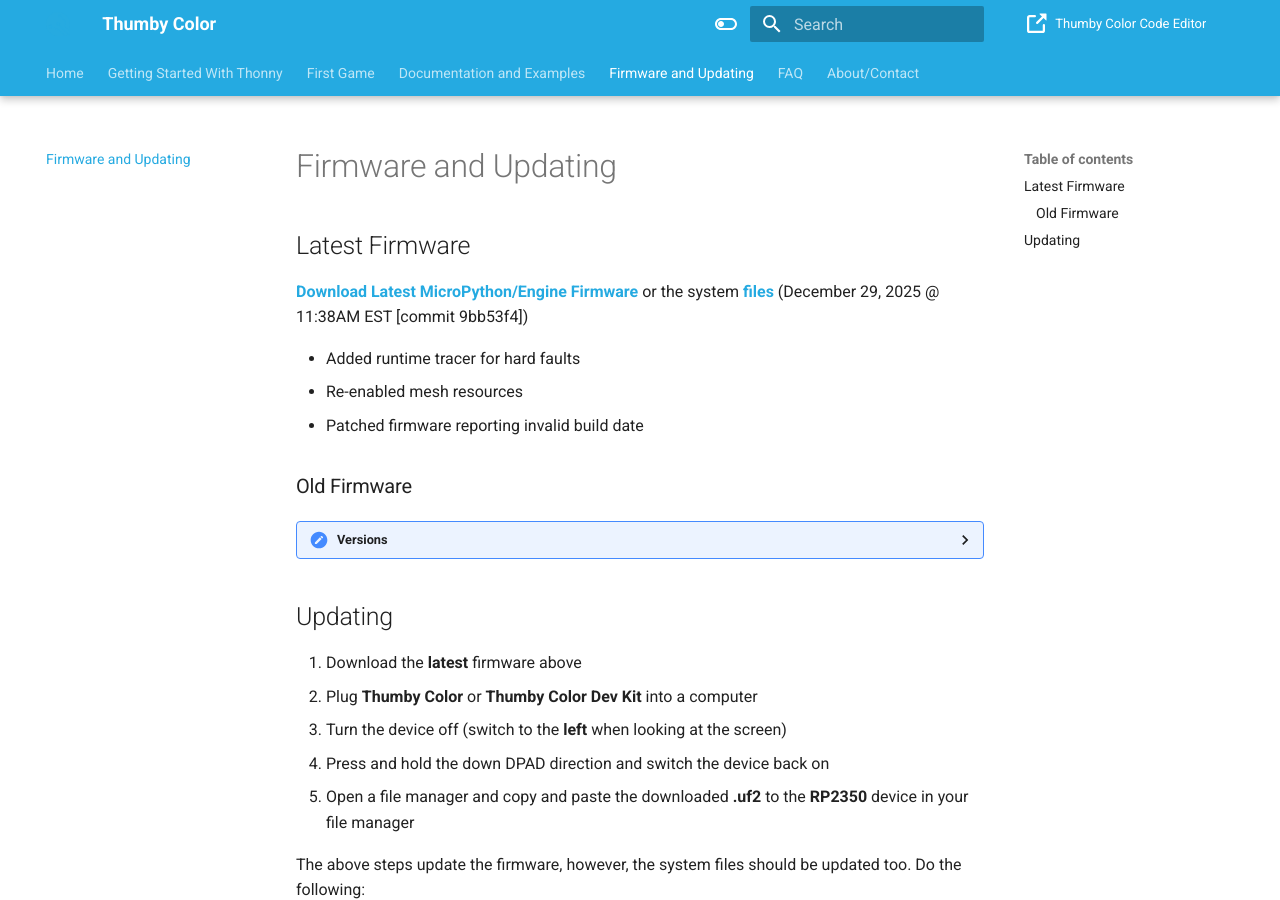
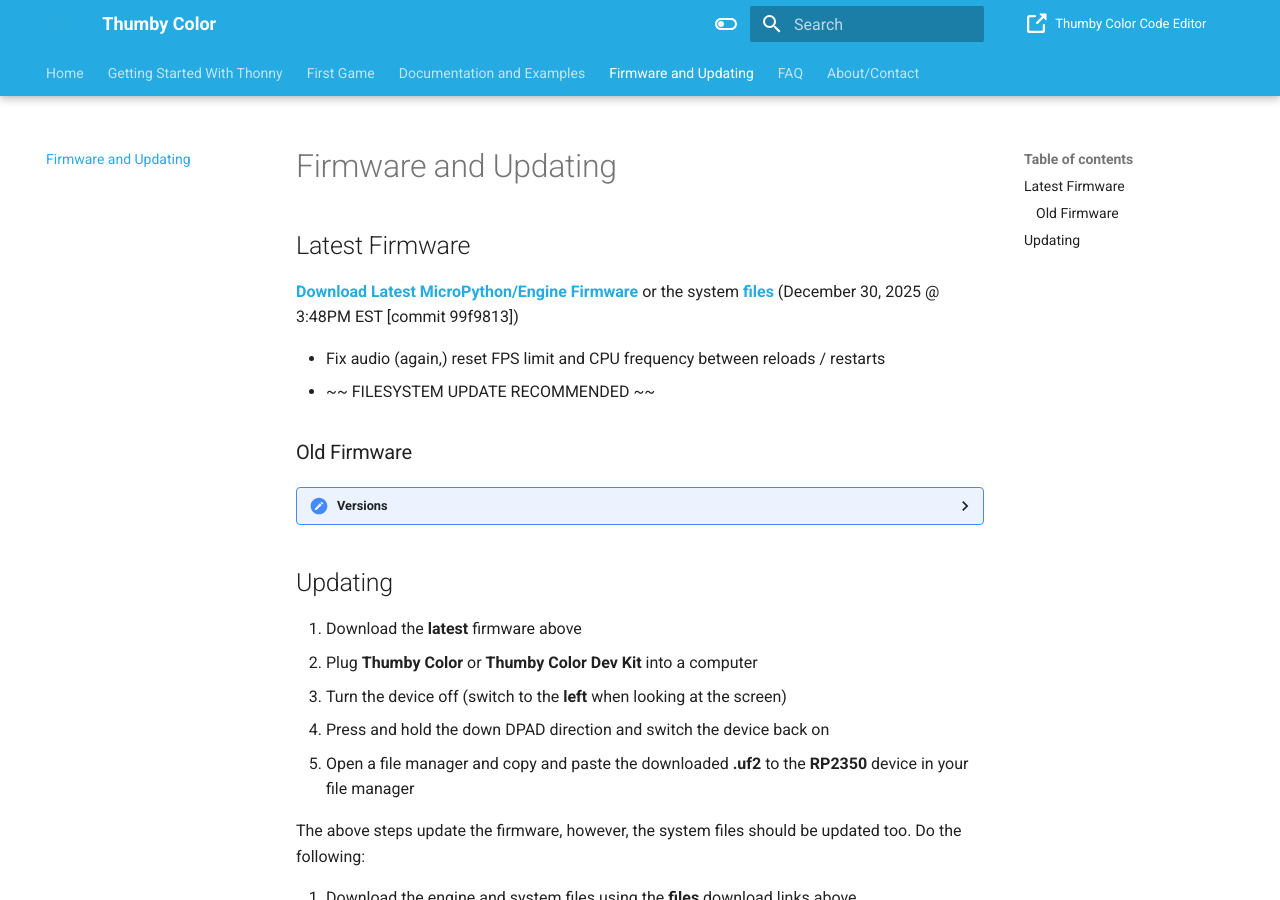
Before and after one commit to TinyCircuits/Thumby-Color-Website, an MkDocs documentation site: the page built from docs/pages/firmware-and-updating/firmware-and-updating.md, in a window 1280 px wide and 900 px high. Built offline with MkDocs 1.6.1 and Material for MkDocs 9.7.7, drawn with Linux system fonts in a browser that asks for light colours.

Commit message:
Firmware update

```diff
--- a/docs/pages/firmware-and-updating/firmware-and-updating.md
+++ b/docs/pages/firmware-and-updating/firmware-and-updating.md
@@ -1,15 +1,20 @@
 ## Latest Firmware
 
 
-<a href="https://color.thumby.us/firmware/9bb53f4/firmware_9bb53f4.uf2" target="_blank" alt="Firmware">**Download Latest MicroPython/Engine Firmware**</a> or the system <a href="https://github.com/TinyCircuits/TinyCircuits-Tiny-Game-Engine/tree/9bb53f4dd02781fc25be23ff9ccb7a77d051a35a" target="_blank" alt="Firmware">**files**</a> (December 29, 2025 @ 11:38AM EST [commit 9bb53f4])
+<a href="https://color.thumby.us/firmware/99f9813/firmware_99f9813.uf2" target="_blank" alt="Firmware">**Download Latest MicroPython/Engine Firmware**</a> or the system <a href="https://github.com/TinyCircuits/TinyCircuits-Tiny-Game-Engine/tree/99f9813cc46b7c7d735cb27dbcd1fca3724a09fc" target="_blank" alt="Firmware">**files**</a> (December 30, 2025 @ 3:48PM EST [commit 99f9813])
 
-* Added runtime tracer for hard faults
-* Re-enabled mesh resources
-* Patched firmware reporting invalid build date
+* Fix audio (again,) reset FPS limit and CPU frequency between reloads / restarts
+* ~~ FILESYSTEM UPDATE RECOMMENDED ~~
 
 ### Old Firmware
 
 ??? Versions
+
+    <a href="https://color.thumby.us/firmware/9bb53f4/firmware_9bb53f4.uf2" target="_blank" alt="Firmware">**Download Latest MicroPython/Engine Firmware**</a> or the system <a href="https://github.com/TinyCircuits/TinyCircuits-Tiny-Game-Engine/tree/9bb53f4dd02781fc25be23ff9ccb7a77d051a35a" target="_blank" alt="Firmware">**files**</a> (December 29, 2025 @ 11:38AM EST [commit 9bb53f4])
+
+    * Added runtime tracer for hard faults
+    * Re-enabled mesh resources
+    * Patched firmware reporting invalid build date
 
     <a href="https://color.thumby.us/firmware/8485ff1/firmware_8485ff1.uf2" target="_blank" alt="Firmware">**Download Latest MicroPython/Engine Firmware**</a> or the system <a href="https://github.com/TinyCircuits/TinyCircuits-Tiny-Game-Engine/tree/8485ff10c903ec392c4d5a755afaccfbbd781a9b" target="_blank" alt="Firmware">**files**</a> (October 10, 2025 @ 12:38PM EST [commit 8485ff1])
 
```
